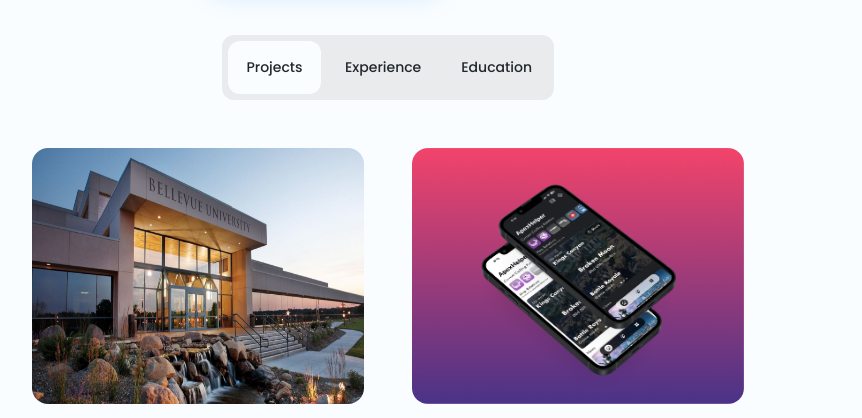
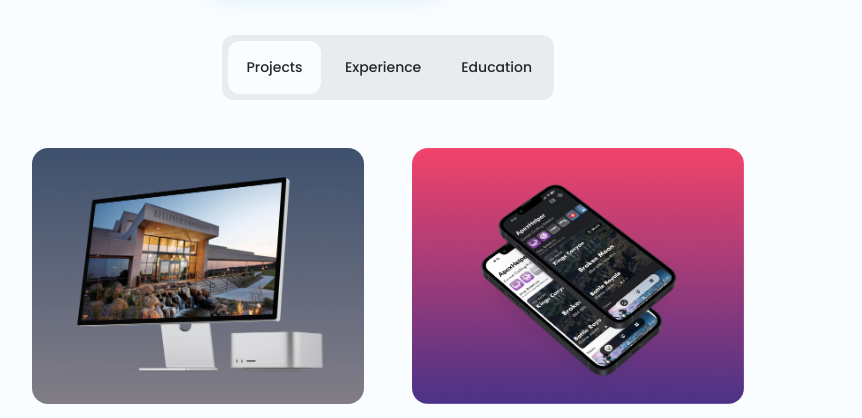
Before and after one commit to ItsSpres/Ian-Spresney-Portfolio, a plain HTML site: page index.html in a window 1280 px wide. Shown: the part 534-952 px from the top of the page, without its empty margins (252-1114 px from the left). Drawn offline with nearby package versions, Linux system fonts and the light colour scheme.

Commit message:
added bellevue card to match theme

```diff
--- a/index.html
+++ b/index.html
@@ -111,7 +111,7 @@
                     <div class="projects__content grid filters__active" data-content id="projects">
                         <article class="projects__card">
                             <!-- Insert your image in a rectangular format (Ex: 600 x 400, 1000 x 800, 1200 x 1000, etc) -->
-                            <img src="assets/img/bellevue.jpg" alt="" class="projects__img">
+                            <img src="assets/img/bellevueCard.png" alt="" class="projects__img">
 
                             <div class="projects__modal">
                                 <div>
```
Also changed, not shown: assets/img/bellevueCard.png (added).
